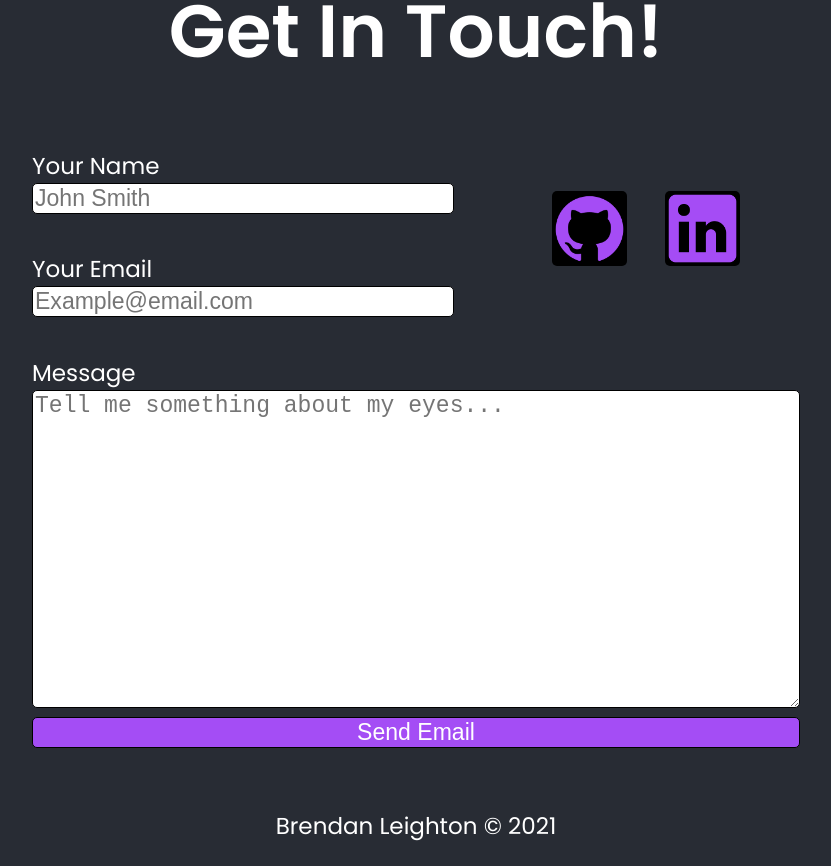
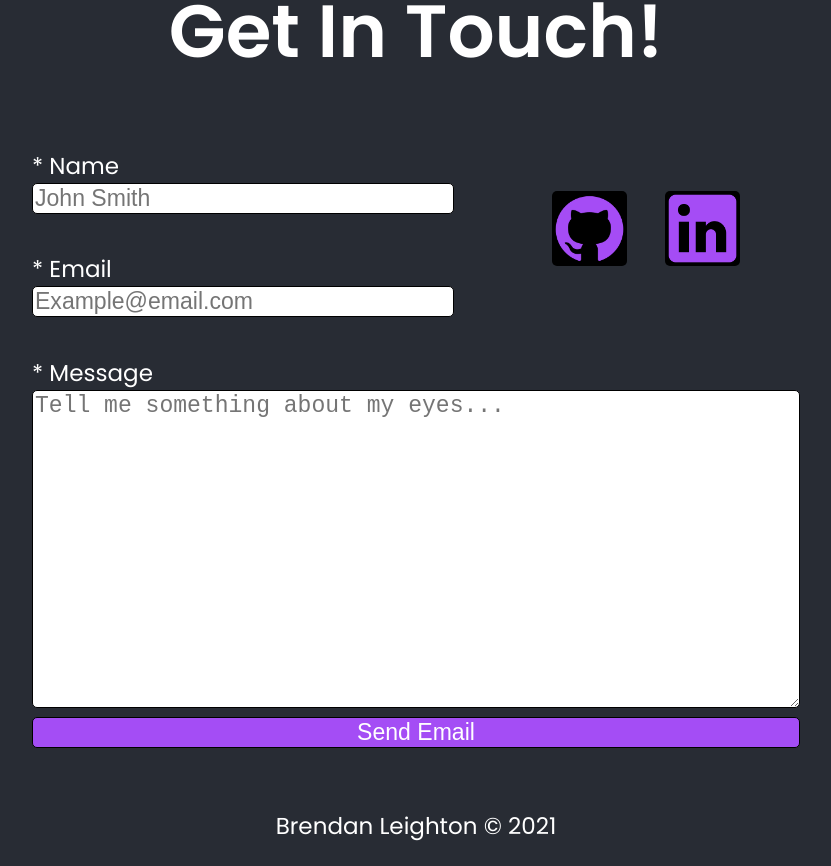
Before and after one commit to BR3NDAN-L8N/Portfolio, a React (Create React App) app in the folder client/: page / in a window 1280 px wide. Shown: the part 2549-3415 px from the top of the page, without its empty margins (224-1055 px from the left). Built offline with nearby package versions, Linux system fonts and the light colour scheme.

Commit message:
Contact Form: added requirements and visual display of them to input/textareas, fixed tooltip for github/linkedin buttons

```diff
--- a/client/src/AppSections/Contact/Contact.css
+++ b/client/src/AppSections/Contact/Contact.css
@@ -93,3 +93,15 @@ input[type=submit]:hover {
         color: white;
     }
 }
+/* END SUBMIT BUTTON */
+
+/*
+    FORM ERROR START
+*/
+.contact-form-required {
+    /* box-shadow: 1px 1px red, -1px -1px red, -1px 1px red, 1px -1px red; */
+    box-shadow: 0px 0px 0px 2px red;
+}
+.contact-form-filled {
+    box-shadow: none;
+}
--- a/client/src/AppSections/Contact/Contact.js
+++ b/client/src/AppSections/Contact/Contact.js
@@ -10,7 +10,7 @@ import linkedInLogo from './assets/linkedin.png';
 export default function Contact() {
 
     //  FORM
-    const { register, handleSubmit, error } = useForm();
+    const { register, handleSubmit, errors } = useForm();
 
     const postToBackendApi = (data) => {
         console.log(data);
@@ -41,13 +41,13 @@ export default function Contact() {
                     <div className="form-left">
                         <div className="name">
                             {/* FIRST NAME */}
-                            <label htmlFor="name">Your Name</label>
-                            <input type="text" id="name" placeholder="John Smith" name="name" size="auto" ref={register} />
+                            <label htmlFor="name">* Name</label>
+                            <input className={errors.name && "contact-form-required"} type="text" id="name" placeholder="John Smith" name="name" size="auto" ref={register({ required: true, minLength: 3  })} />
                         </div>
                         <div className="email">
                             {/* EMAIL */}
-                            <label htmlFor="email">Your Email</label>
-                            <input type="text" id="email" placeholder="Example@email.com" name="email" ref={register} />
+                            <label htmlFor="email">* Email</label>
+                            <input className={errors.email && "contact-form-required"} type="text" id="email" placeholder="Example@email.com" name="email" ref={register({ required: true, minLength: 10 })} />
                         </div>
                     </div>
                     {/* LOGOS */}
@@ -66,9 +66,9 @@ export default function Contact() {
                     <div className="form-right">
                         <div className="message">
                             {/* MESSAGE  */}
-                            <label htmlFor="message">Message</label>
-                            <textarea type="text" rows="12" id="form-message"
-                                placeholder="Tell me something about my eyes..." name="message" ref={register}></textarea>
+                            <label htmlFor="message">* Message</label>
+                            <textarea className={errors.message && "contact-form-required"} type="text" rows="12" id="form-message"
+                                placeholder="Tell me something about my eyes..." name="message" ref={register({ required: true, minLength: 20 })}></textarea>
                         </div>
                         {/* SUBMIT EMAIL */}
                         <input type="submit" value="Send Email" />
--- a/client/src/index.css
+++ b/client/src/index.css
@@ -40,7 +40,11 @@ body {
 
 .tooltip:hover .tooltip-text {
     visibility: visible;
-    transform: translate(-25%, -100%);
     font-size: 0.5rem;
 }
+.tooltip-text {
+    top: 0%;
+    left: 50%;
+    transform: translate(-50%, -100%);
+}
 /* END OF TOOLTIP */
```
Also changed, not shown: client/src/AppSections/Projects/Projects.css (+0 -7 lines).
